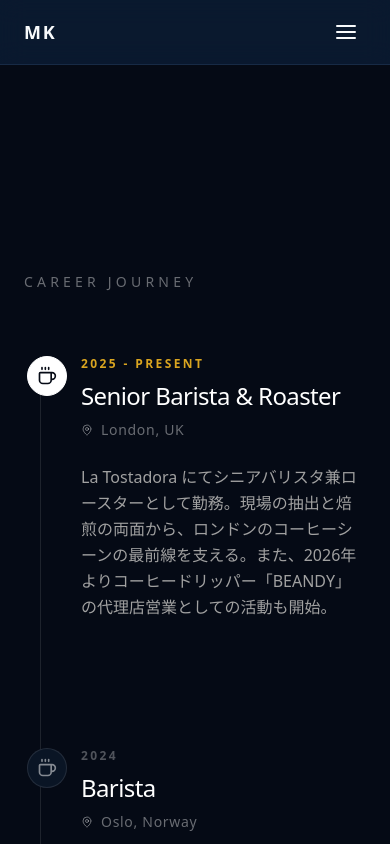
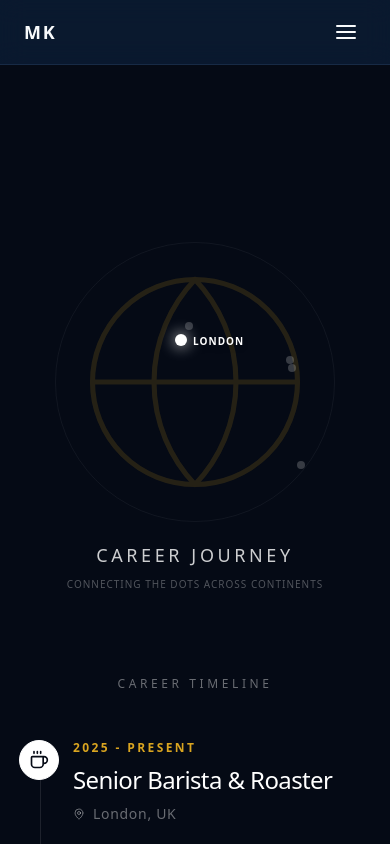
Before and after one commit to masakikono/masaki-portfolio, a Next.js app: page /journey in a window 390 px wide. Shown: the top 844 px of the page. Built offline with nearby package versions, Linux system fonts and the light colour scheme.

Commit message:
fix(ui): update mobile journey display, update about photo, refine translations

```diff
--- a/src/components/About.tsx
+++ b/src/components/About.tsx
@@ -12,8 +12,8 @@ const About = () => {
       <div className="w-full md:w-1/2 flex justify-center">
         <div className="relative w-72 h-[450px] overflow-hidden rounded-sm filter brightness-90 contrast-110">
           <Image
-            src="/images/kaf-coffee.jpg"
-            alt="Masaki Kono at KAF"
+            src="/images/blue-lagoon-sign.jpg"
+            alt="Masaki Kono with Coffee Cup"
             fill
             className="object-cover object-top"
             sizes="(max-width: 768px) 100vw, 50vw"
--- a/src/components/Journey.tsx
+++ b/src/components/Journey.tsx
@@ -31,8 +31,8 @@ export default function Journey() {
       <div className="max-w-7xl mx-auto flex flex-col lg:flex-row gap-16 items-start">
 
         {/* Left: Map Visual (Simplified SVG) */}
-        <div className="w-full lg:w-1/2 sticky top-32 hidden lg:block h-[60vh] flex flex-col items-center justify-center">
-          <div className="relative w-full max-w-[400px] aspect-square mx-auto rounded-full border border-white/5 bg-navy-900/10 flex items-center justify-center overflow-visible">
+        <div className="w-full lg:w-1/2 sticky top-24 lg:top-32 h-[45vh] lg:h-[60vh] flex flex-col items-center justify-center z-0">
+          <div className="relative w-full max-w-[280px] lg:max-w-[400px] aspect-square mx-auto rounded-full border border-white/5 bg-navy-900/10 flex items-center justify-center overflow-visible">
              <motion.div
               initial={{ opacity: 0 }}
               whileInView={{ opacity: 0.15 }}
@@ -76,31 +76,35 @@ export default function Journey() {
              </div>
           </div>
 
-          <div className="absolute bottom-4 left-4">
-            <h3 className="text-xl font-light tracking-[0.2em] text-white/80">{t.journey.title}</h3>
-            <p className="text-xs tracking-widest text-white/30 uppercase mt-2">Connecting the dots across continents</p>
+          <div className="absolute bottom-[-20px] lg:bottom-4 left-0 lg:left-4 text-center lg:text-left w-full lg:w-auto">
+            <h3 className="text-lg lg:text-xl font-light tracking-[0.2em] text-white/80">{t.journey.title}</h3>
+            <p className="text-[10px] lg:text-xs tracking-widest text-white/30 uppercase mt-2">Connecting the dots across continents</p>
           </div>
         </div>
 
         {/* Right: Vertical Timeline */}
-        <div className="w-full lg:w-1/2 py-20 pb-64">
-          <h2 className="text-sm font-medium mb-16 tracking-[0.3em] uppercase text-white/40 lg:hidden">
-            {t.journey.title}
+        <div className="w-full lg:w-1/2 py-10 lg:py-20 pb-40 lg:pb-64 relative z-10">
+          <h2 className="text-xs font-medium mb-12 tracking-[0.3em] uppercase text-white/40 lg:hidden text-center">
+            Career Timeline
           </h2>
 
-          <div className="relative border-l border-white/10 ml-4 lg:ml-0 pl-10 space-y-32">
+          <div className="relative border-l border-white/10 ml-4 lg:ml-0 pl-8 lg:pl-10 space-y-24 lg:space-y-32">
             {t.journey.items.map((item: any, index: number) => {
               const isActive = activeIndex === index;
 
               return (
                 <motion.div
                   key={index}
-                  className={`relative transition-opacity duration-500 ${isActive ? 'opacity-100' : 'opacity-40'}`}
-                  initial={{ opacity: 0, x: 20 }}
-                  whileInView={{ opacity: 1, x: 0 }}
+                  className={`relative transition-all duration-500`}
+                  initial={{ opacity: 0, y: 30 }}
+                  whileInView={{ opacity: 1, y: 0 }}
+                  viewport={{ once: true, margin: "-10%" }}
+                  transition={{ duration: 0.6 }}
+                >
+                  <motion.div
                     onViewportEnter={() => setActiveIndex(index)}
-                  viewport={{ margin: "-40% 0px -40% 0px" }}
-                  transition={{ duration: 0.5 }}
+                    viewport={{ margin: "-30% 0px -30% 0px" }}
+                    className="w-full h-full"
                   >
                     {/* Node Icon */}
                     <div className={`absolute -left-[54px] top-0 w-10 h-10 rounded-full border flex items-center justify-center z-10 transition-colors duration-500
@@ -124,6 +128,7 @@ export default function Journey() {
                     </p>
                   </div>
                   </motion.div>
+                </motion.div>
               );
             })}
           </div>
--- a/src/i18n/translations.ts
+++ b/src/i18n/translations.ts
@@ -4,7 +4,7 @@ export const translations = {
       about: "ABOUT",
       journey: "JOURNEY",
       portfolio: "PORTFOLIO",
-      bench: "BENCH",
+      bench: "APP",
       work: "WORK",
       contact: "CONTACT"
     },
@@ -76,7 +76,7 @@ export const translations = {
       about: "ABOUT",
       journey: "JOURNEY",
       portfolio: "PORTFOLIO",
-      bench: "BENCH",
+      bench: "APP",
       work: "WORK",
       contact: "CONTACT"
     },
@@ -113,8 +113,8 @@ export const translations = {
         {
           year: "2016 - 2019",
           location: "Tokyo, Japan",
-          role: "Foreign Manufacturer Sales",
-          description: "Sales representative for a foreign medical device manufacturer."
+          role: "Global Medical Device Sales",
+          description: "Sales executive for an international medical device manufacturer."
         },
         {
           year: "- 2016",
```
Lines whose indentation alone changed are shown as unchanged.
